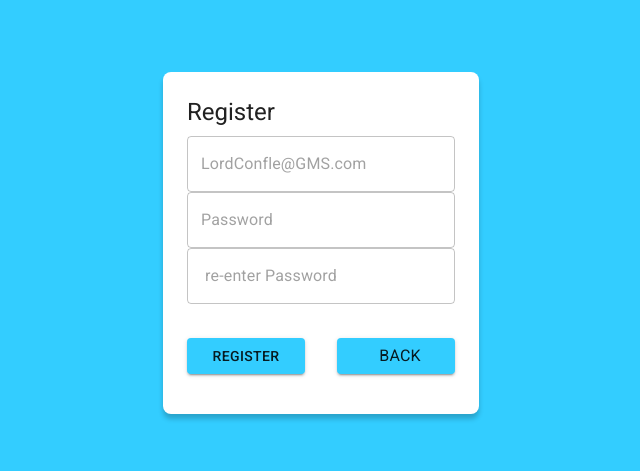
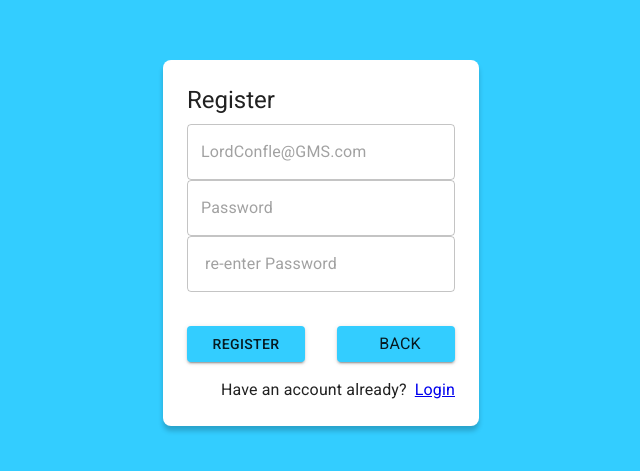
Before and after one commit to FrancisHenriquez/Journal-App, a React (Vite) app: page /register in a window 1280 px wide. Shown: the part 157-628 px from the top of the page, without its empty margins (319-959 px from the left). Built offline with nearby package versions, Linux system fonts and the light colour scheme.

Commit message:
register page fixed

```diff
--- a/src/auth/pages/RegisterPage.jsx
+++ b/src/auth/pages/RegisterPage.jsx
@@ -1,4 +1,5 @@
-import { Button, Grid, TextField, Typography } from "@mui/material"
+import { Button, Grid, Link as RouterLink, TextField, Typography } from "@mui/material"
+import { Link } from "react-router-dom"
 import { AuthLayout } from "../layout/AuthLayout"
 export const RegisterPage = () => {
   return (
@@ -44,6 +45,12 @@ export const RegisterPage = () => {
                     </Button>
                   </Grid>
                 </Grid>
+                <Grid container direction= ' row ' justifyContent=' end '>
+                  <Typography sx={{ mr: 1}}>Have an account already?</Typography>
+                  <Link component={ RouterLink } color= 'inherit' to = '/login'>
+                  Login
+                  </Link>
+                </Grid>
             </Grid>
           </form>
     </AuthLayout>
```
